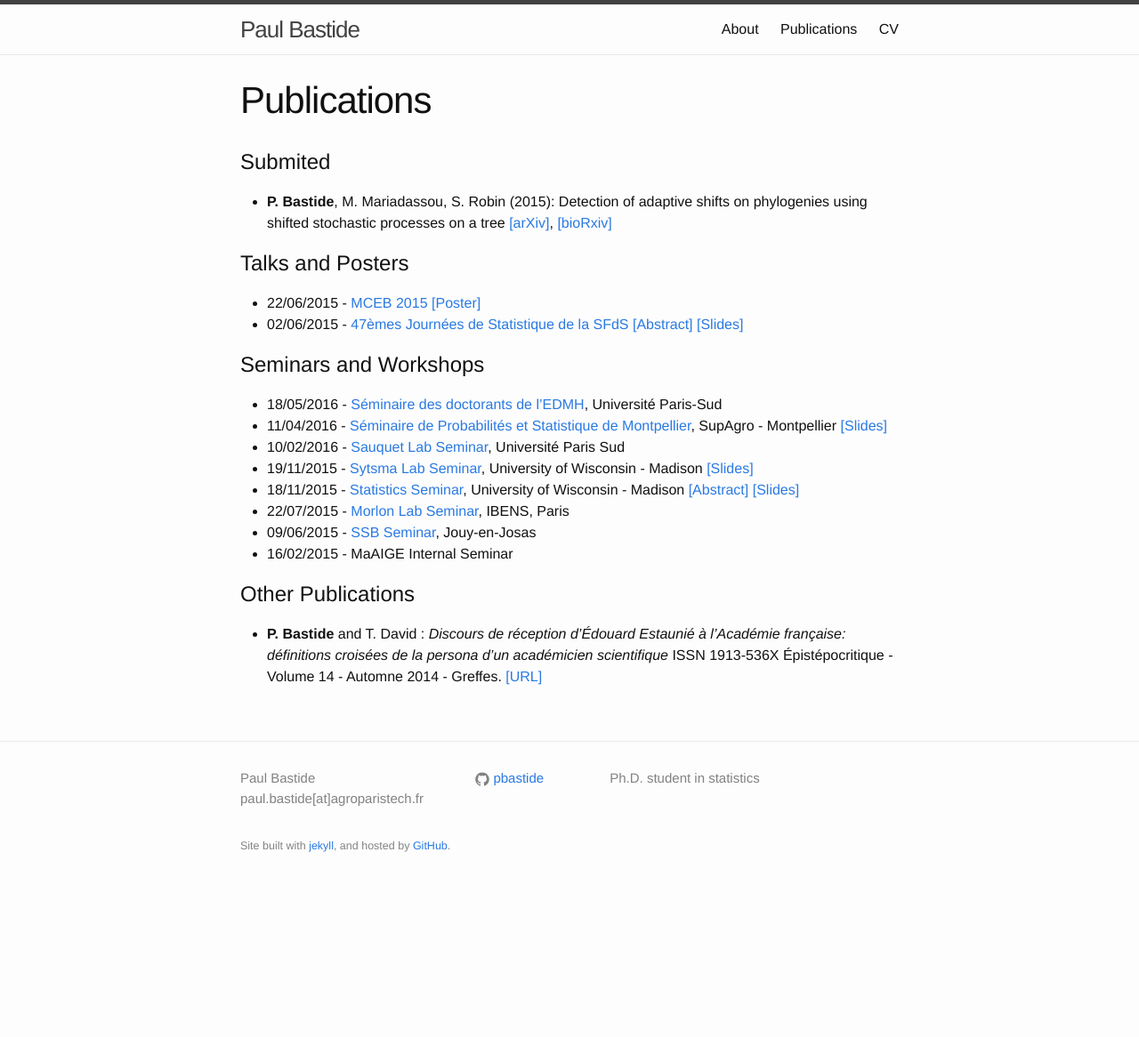
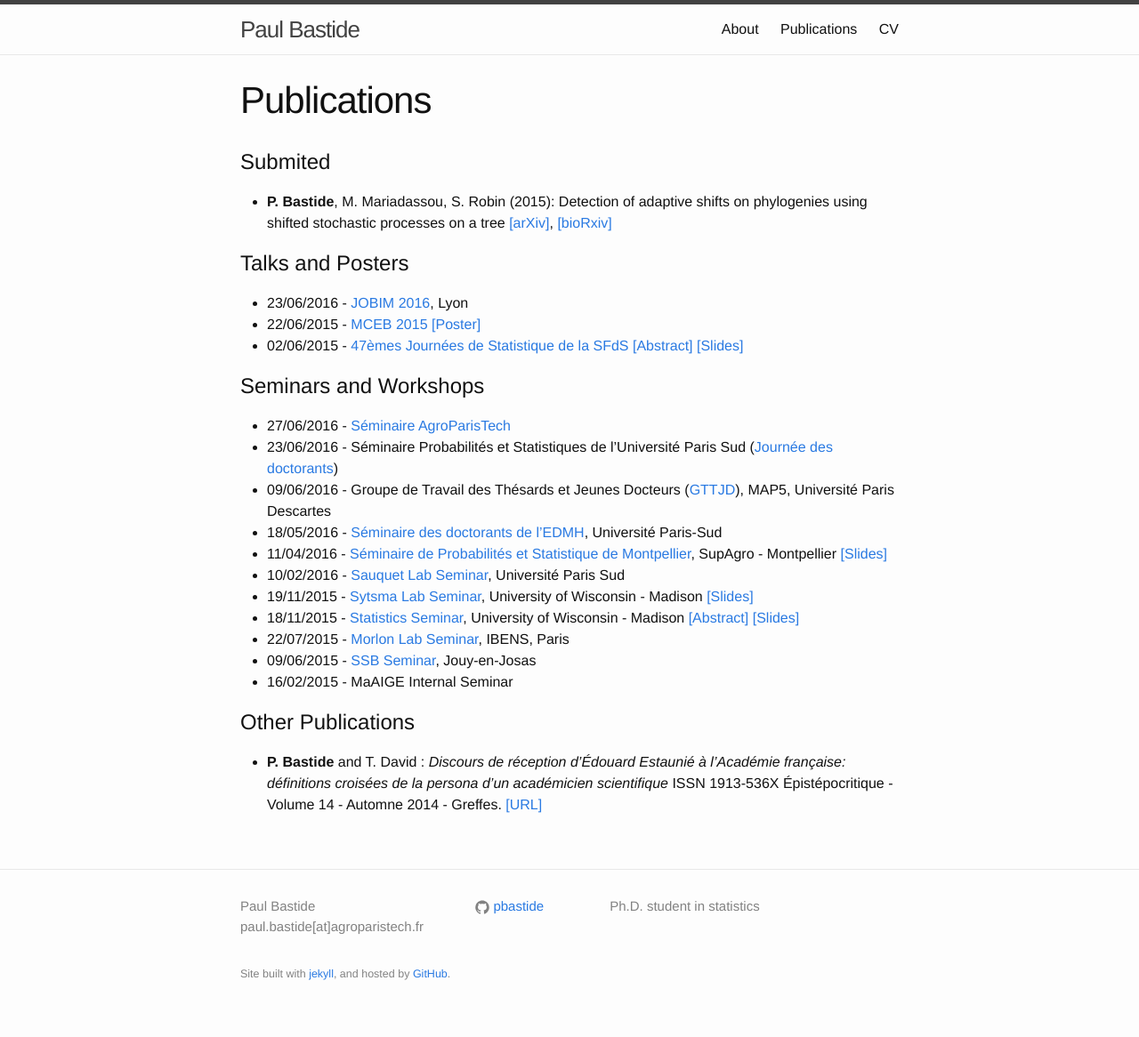
Before and after one commit to pbastide/pbastide.github.io, a Jekyll site: the page built from publi.md, in a window 1280 px wide. Shown: the whole page at 89% size. Built offline with Jekyll 4.4.1, drawn with Linux system fonts in a browser that asks for light colours; before the commit the page ends 1022 px from its top, so only the background shows below that.

Commit message:
Update seminars

```diff
--- a/publi.md
+++ b/publi.md
@@ -10,10 +10,14 @@ weight: 3
 
 # Talks and Posters
 
+- 23/06/2016 - [JOBIM 2016](http://jobim2016.sciencesconf.org/), Lyon
 - 22/06/2015 - [MCEB 2015](http://www.lirmm.fr/mceb2015/index.php) [[Poster]]({{site.baseurl}}/docs/20150622_poster_MCEB.pdf)
 - 02/06/2015 - [47èmes Journées de Statistique de la SFdS](http://jds2015.sfds.asso.fr/) [[Abstract]]({{site.baseurl}}/docs/SFdS_2015_v2.pdf) [[Slides]]({{site.baseurl}}/docs/20150602_JdS.pdf)
 
 # Seminars and Workshops
+- 27/06/2016 - [Séminaire AgroParisTech](https://www6.inra.fr/mia-paris/Seminaires/Seminaire-AgroParisTech)
+- 23/06/2016 - Séminaire Probabilités et Statistiques de l'Université Paris Sud ([Journée des doctorants](http://www.math.u-psud.fr/Journee-des-doctorants))
+- 09/06/2016 - Groupe de Travail des Thésards et Jeunes Docteurs ([GTTJD](http://map5.mi.parisdescartes.fr/seminaires/thesards-docteurs/)), MAP5, Université Paris Descartes
 - 18/05/2016 - [Séminaire des doctorants de l'EDMH](http://www.math.u-psud.fr/~ecdoct/ecdoct/infos/semdoc.php), Université Paris-Sud
 - 11/04/2016 - [Séminaire de Probabilités et Statistique de Montpellier](http://www.i3m.univ-montp2.fr/seminaires-et-groupes-de-travail/index.php?option=com_content&view=article&id=59&catid=19&histo=13), SupAgro - Montpellier [[Slides]]({{site.baseurl}}/docs/20160411_Montpellier.pdf)
 - 10/02/2016 - [Sauquet Lab Seminar](http://www.sauquetlab.org/), Université Paris Sud
```
